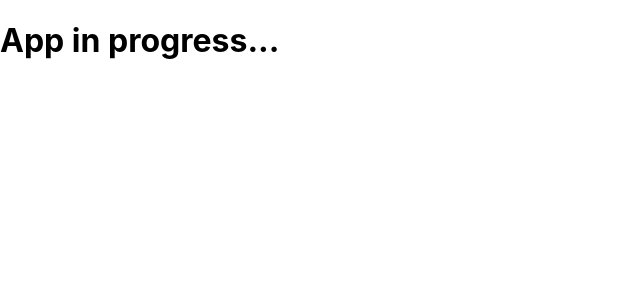
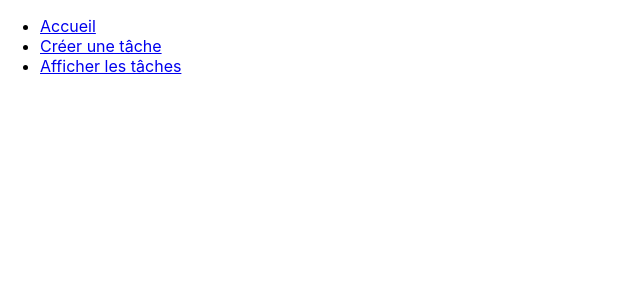
Before and after one commit to thesuprememexican2000/hello-react, a React (Create React App) app: page /delete_task in a window 1280 px wide. Shown: the top 300 px of the page, without its empty margins (0-640 px from the left). Built offline with nearby package versions, Linux system fonts and the light colour scheme.

Commit message:
Route et component created

```diff
--- a/package.json
+++ b/package.json
@@ -8,6 +8,7 @@
     "@testing-library/user-event": "^13.5.0",
     "react": "^18.2.0",
     "react-dom": "^18.2.0",
+    "react-router-dom": "^6.11.0",
     "react-scripts": "^5.0.1",
     "web-vitals": "^2.1.4"
   },
--- a/src/App.js
+++ b/src/App.js
@@ -1,12 +1,13 @@
-import logo from './logo.svg';
 import './App.css';
+import { BrowserRouter } from 'react-router-dom';
+import RouteComponent from './Route';
 
-function App() {
-  return (
-    <div>
-      <h1>App in progress...</h1>
-    </div>
-  );
+const App = () => {
+  return(
+    <BrowserRouter>
+      <RouteComponent/>
+    </BrowserRouter>
+  )
 }
 
 export default App;
--- a/src/Route.js
+++ b/src/Route.js
@@ -27,6 +27,9 @@ function Home() {
     return (
         <div>
             <h1>Application de liste des tâches</h1>
+            <p>App in progress...</p>
         </div>
     )
 }
+
+export default RouteComponent
```
Also changed, not shown: src/components/DeleteTask.js (added, +7 -0 lines), src/components/GetTask.js (added, +7 -0 lines), src/components/UpdateTask.js (added, +7 -0 lines), 1 other file (tests, documents, lock files or other folders).
